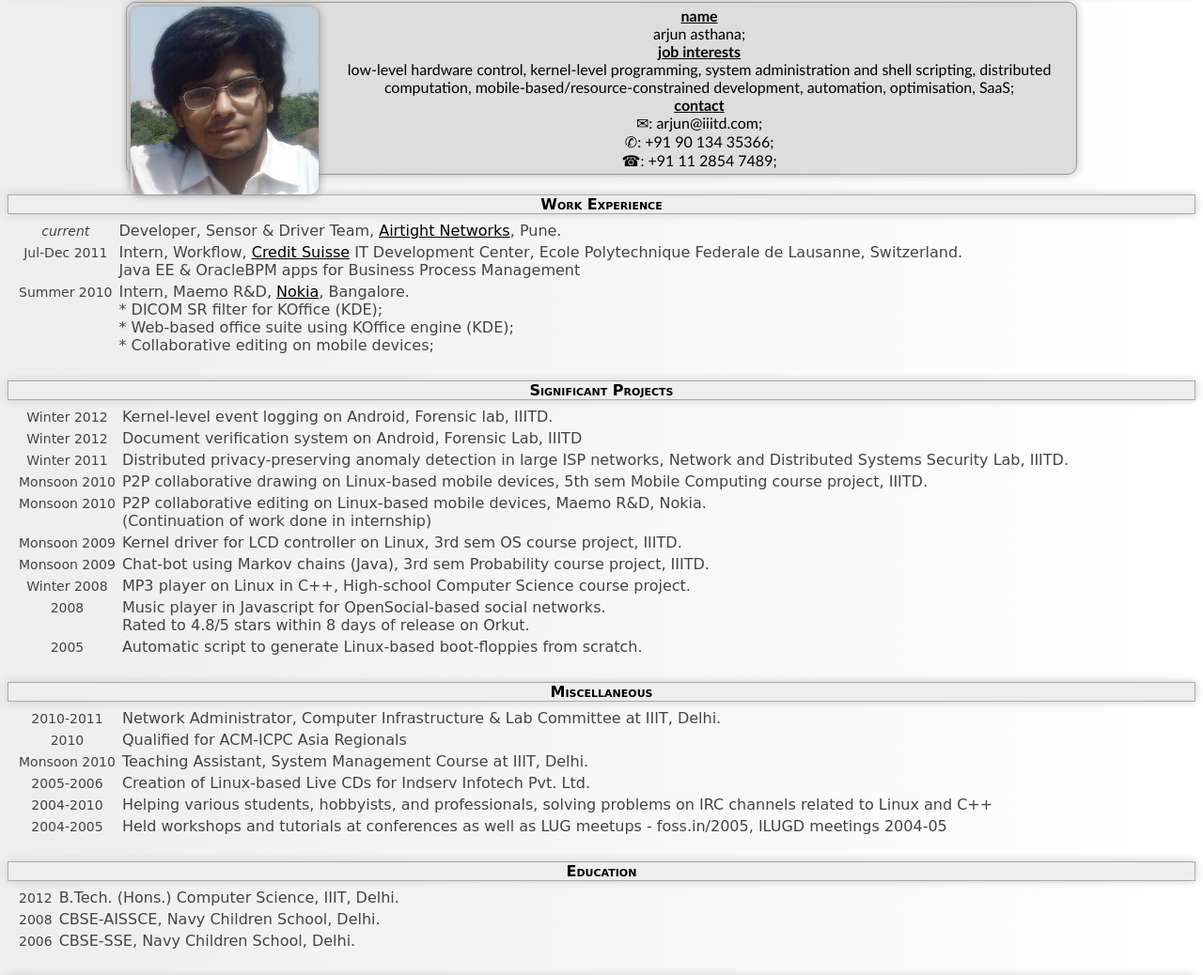
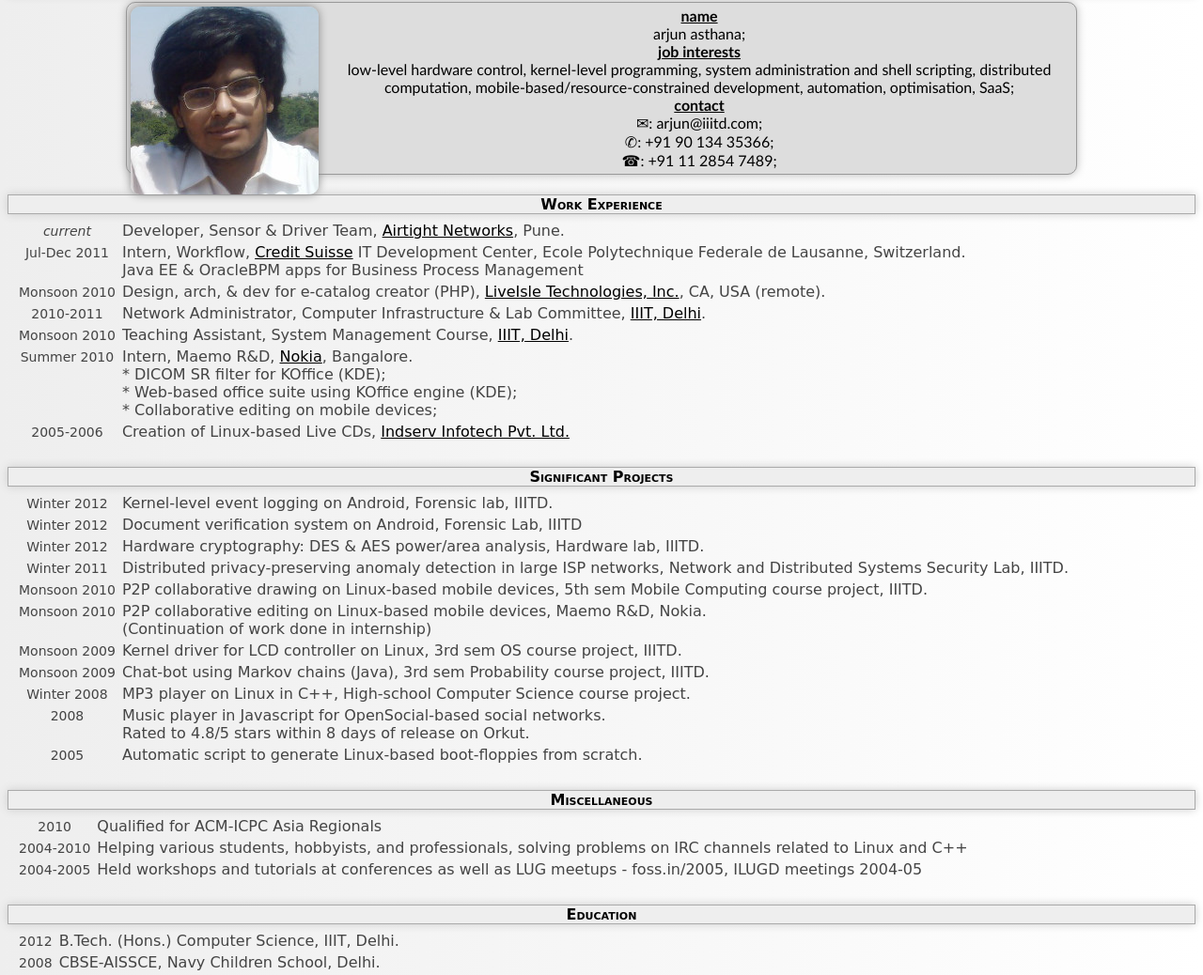
Before and after one commit to guzt/cv, a plain HTML site: page cv.html in a window 1280 px wide. Shown: the part 43-1081 px from the top of the page at 94% size. Drawn offline with Linux system fonts and the light colour scheme.

Commit message:
Revert "cleanup"
This reverts commit eab61b5f3f9b19bf148ad31ac0c161d41e9067cb.

```diff
--- a/cv.html
+++ b/cv.html
@@ -56,8 +56,20 @@
 						<td class="date">Jul-Dec 2011</td>
 						<td class="value">Intern, Workflow, <em>Credit Suisse</em> IT Development Center, Ecole Polytechnique Federale de Lausanne, Switzerland. <span class="screen"><br /></span>Java EE &amp; OracleBPM apps for Business Process Management</td>
 					</tr><tr>
+						<td class="date">Monsoon 2010</td>
+						<td class="value">Design, arch, &amp; dev for e-catalog creator (PHP), <em>LiveIsle Technologies, Inc.</em>, CA, USA (remote).</td>
+					</tr><tr class="screen">
+						<td class="date">2010-2011</td>
+						<td class="value">Network Administrator, Computer Infrastructure &amp; Lab Committee, <em>IIIT, Delhi</em>.</td>
+					</tr><tr>
+						<td class="date">Monsoon 2010</td>
+						<td class="value">Teaching Assistant, System Management Course, <em>IIIT, Delhi</em>.</td>
+					</tr><tr>
 						<td class="date">Summer 2010</td>
 						<td class="value">Intern, Maemo R&amp;D, <em>Nokia</em>, Bangalore. <span class="screen"><br />* DICOM SR filter for KOffice (KDE);<br />* Web-based office suite using KOffice engine (KDE);<br />* Collaborative editing on mobile devices;</span><span class="print">Linux-based mobile applications in C++</span></td>
+					</tr><tr>
+						<td class="date">2005-2006</td>
+						<td class="value">Creation of Linux-based Live CDs, <em>Indserv Infotech Pvt. Ltd.</em></td>
 					</tr>
 				</table>
 			</div>
@@ -69,6 +81,9 @@
 					</tr><tr>
 						<td class="date">Winter 2012</td>
 						<td class="value">Document verification system on Android, Forensic Lab, IIITD</td>
+					</tr><tr>
+						<td class="date">Winter 2012</td>
+						<td class="value">Hardware cryptography: DES &amp; AES power/area analysis, Hardware lab, IIITD.</td>
 					</tr><tr>
 						<td class="date">Winter 2011</td>
 						<td class="value">Distributed privacy-preserving anomaly detection in large ISP networks, Network and Distributed Systems Security Lab, IIITD.</td>
@@ -99,17 +114,8 @@
 			<div class="section" title="Miscellaneous">
 				<table>
 					<tr>
-						<td class="date">2010-2011</td>
-						<td class="value">Network Administrator, Computer Infrastructure &amp; Lab Committee at IIIT, Delhi.</td>
-					</tr><tr>
 						<td class="date">2010</td>
 						<td class="value">Qualified for ACM-ICPC Asia Regionals</td>
-					</tr><tr>
-						<td class="date">Monsoon 2010</td>
-						<td class="value">Teaching Assistant, System Management Course at IIIT, Delhi.</td>
-					</tr><tr>
-						<td class="date">2005-2006</td>
-						<td class="value">Creation of Linux-based Live CDs for Indserv Infotech Pvt. Ltd.</td>
 					</tr><tr>
 						<td class="date">2004-2010</td>
 						<td class="value">Helping various students, hobbyists, and professionals, solving problems on IRC channels related to Linux and C++</td>
```
